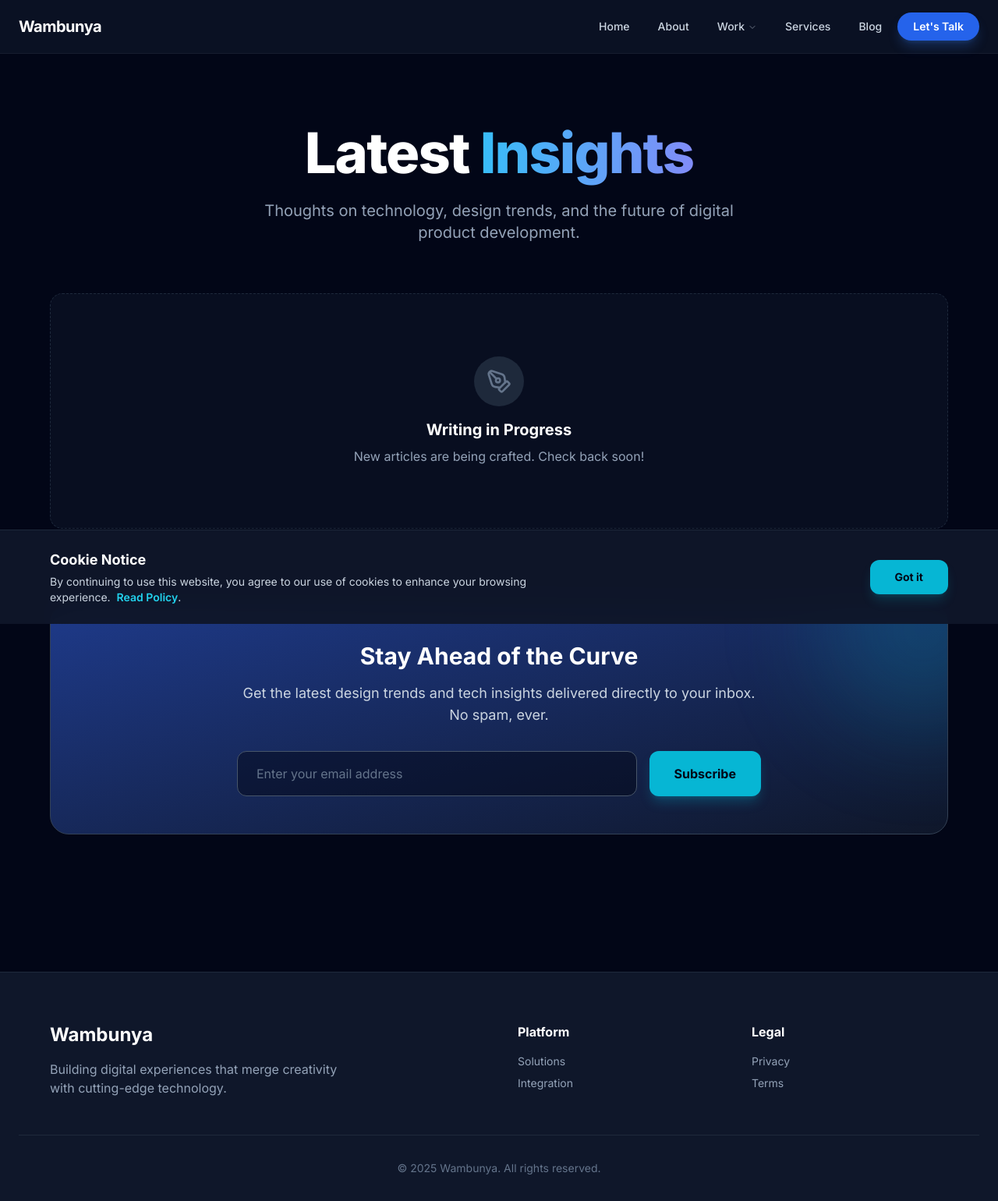
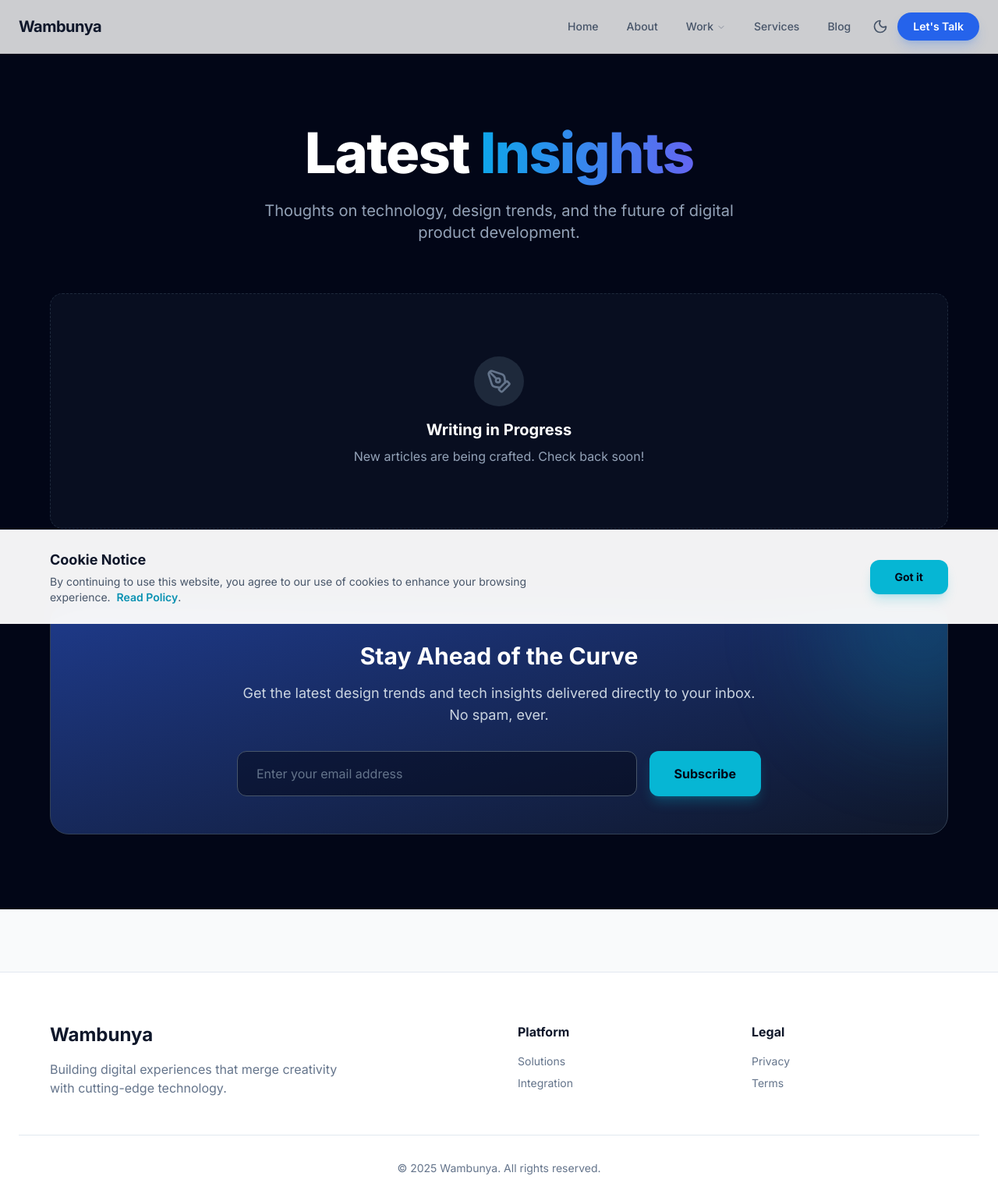
Before and after one commit to wambunya/hashold, a Django app: page /blog/ in a window 1280 px wide. Shown: the whole page at 78% size. Run offline with Django 5.2, Linux system fonts and the light colour scheme; data that the repository does not hold is empty; some libraries are stand-ins or nearby versions.

Commit message:
`Added dark mode toggle and updated CSS classes for dark mode`

```diff
--- a/portfolio/templates/portfolio/base.html
+++ b/portfolio/templates/portfolio/base.html
@@ -1,11 +1,23 @@
 <!DOCTYPE html>
-<html lang="en">
+<html lang="en" class="dark">
   <head>
     <meta charset="UTF-8" />
     <meta name="viewport" content="width=device-width, initial-scale=1.0" />
     <title>Wambunya | Digital Solutions</title>
 
     <script src="https://cdn.tailwindcss.com"></script>
+    <script>
+      tailwind.config = {
+        darkMode: "class", // Enable class-based dark mode
+        theme: {
+          extend: {
+            fontFamily: {
+              sans: ["Inter", "sans-serif"],
+            },
+          },
+        },
+      };
+    </script>
 
     <script src="https://unpkg.com/lucide@latest"></script>
 
@@ -18,20 +30,29 @@
       body {
         font-family: "Inter", sans-serif;
       }
+
+      /* Glass Nav - Light Mode Default */
       .glass-nav {
+        background: rgba(255, 255, 255, 0.8);
+        backdrop-filter: blur(12px);
+        border-bottom: 1px solid rgba(0, 0, 0, 0.05);
+      }
+
+      /* Glass Nav - Dark Mode Override */
+      .dark .glass-nav {
         background: rgba(15, 23, 42, 0.7);
-        backdrop-filter: blur(12px);
         border-bottom: 1px solid rgba(255, 255, 255, 0.05);
       }
+
       .text-gradient {
-        background: linear-gradient(to right, #38bdf8, #818cf8);
+        background: linear-gradient(to right, #0ea5e9, #6366f1);
         -webkit-background-clip: text;
         -webkit-text-fill-color: transparent;
       }
     </style>
   </head>
   <body
-    class="bg-slate-950 text-slate-300 selection:bg-cyan-500 selection:text-white"
+    class="bg-gray-50 text-slate-900 dark:bg-slate-950 dark:text-slate-300 selection:bg-cyan-500 selection:text-white transition-colors duration-300"
   >
     <nav
       id="navbar"
@@ -41,7 +62,7 @@
         <div class="flex justify-between items-center">
           <a href="{% url 'home' %}" class="flex items-center gap-2 group">
             <span
-              class="text-xl font-bold text-white tracking-tight hover:text-cyan-400 transition-colors"
+              class="text-xl font-bold text-slate-900 dark:text-white tracking-tight hover:text-cyan-500 transition-colors"
               >Wambunya</span
             >
           </a>
@@ -49,42 +70,41 @@
           <div class="hidden md:flex items-center space-x-1">
             <a
               href="{% url 'home' %}"
-              class="px-4 py-2 text-sm font-medium text-slate-300 hover:text-white hover:bg-white/5 rounded-full transition-all"
+              class="px-4 py-2 text-sm font-medium text-slate-600 dark:text-slate-300 hover:text-cyan-600 dark:hover:text-white hover:bg-slate-100 dark:hover:bg-white/5 rounded-full transition-all"
               >Home</a
             >
             <a
               href="{% url 'about' %}"
-              class="px-4 py-2 text-sm font-medium text-slate-300 hover:text-white hover:bg-white/5 rounded-full transition-all"
+              class="px-4 py-2 text-sm font-medium text-slate-600 dark:text-slate-300 hover:text-cyan-600 dark:hover:text-white hover:bg-slate-100 dark:hover:bg-white/5 rounded-full transition-all"
               >About</a
             >
 
             <div class="relative group">
-              <a
-                href="{% url 'work' %}"
-                class="px-4 py-2 text-sm font-medium text-slate-300 hover:text-white hover:bg-white/5 rounded-full transition-all flex items-center gap-1 cursor-pointer"
+              <button
+                class="px-4 py-2 text-sm font-medium text-slate-600 dark:text-slate-300 hover:text-cyan-600 dark:hover:text-white hover:bg-slate-100 dark:hover:bg-white/5 rounded-full transition-all flex items-center gap-1 cursor-pointer"
               >
                 Work
                 <i
                   data-lucide="chevron-down"
                   class="w-3 h-3 mt-0.5 opacity-50 group-hover:rotate-180 transition-transform"
                 ></i>
-              </a>
+              </button>
 
               <div
-                class="absolute top-full left-1/2 -translate-x-1/2 mt-2 w-48 bg-slate-900/95 backdrop-blur-xl border border-slate-800 rounded-xl shadow-2xl opacity-0 invisible group-hover:opacity-100 group-hover:visible transition-all duration-300 transform translate-y-2 group-hover:translate-y-0 p-2 z-50"
+                class="absolute top-full left-1/2 -translate-x-1/2 mt-2 w-48 bg-white dark:bg-slate-900/95 backdrop-blur-xl border border-slate-200 dark:border-slate-800 rounded-xl shadow-2xl opacity-0 invisible group-hover:opacity-100 group-hover:visible transition-all duration-300 transform translate-y-2 group-hover:translate-y-0 p-2 z-50"
               >
                 <a
                   href="{% url 'work' %}?type=web"
-                  class="flex items-center gap-2 px-4 py-3 text-sm text-slate-300 hover:text-white hover:bg-slate-800 rounded-lg transition-colors"
+                  class="flex items-center gap-2 px-4 py-3 text-sm text-slate-600 dark:text-slate-300 hover:text-cyan-600 dark:hover:text-white hover:bg-slate-100 dark:hover:bg-slate-800 rounded-lg transition-colors"
                 >
-                  <i data-lucide="globe" class="w-4 h-4 text-cyan-400"></i>
+                  <i data-lucide="globe" class="w-4 h-4 text-cyan-500"></i>
                   Web Development
                 </a>
                 <a
                   href="{% url 'work' %}?type=design"
-                  class="flex items-center gap-2 px-4 py-3 text-sm text-slate-300 hover:text-white hover:bg-slate-800 rounded-lg transition-colors"
+                  class="flex items-center gap-2 px-4 py-3 text-sm text-slate-600 dark:text-slate-300 hover:text-cyan-600 dark:hover:text-white hover:bg-slate-100 dark:hover:bg-slate-800 rounded-lg transition-colors"
                 >
-                  <i data-lucide="palette" class="w-4 h-4 text-purple-400"></i>
+                  <i data-lucide="palette" class="w-4 h-4 text-purple-500"></i>
                   Graphic Design
                 </a>
               </div>
@@ -92,14 +112,23 @@
 
             <a
               href="{% url 'services' %}"
-              class="px-4 py-2 text-sm font-medium text-slate-300 hover:text-white hover:bg-white/5 rounded-full transition-all"
+              class="px-4 py-2 text-sm font-medium text-slate-600 dark:text-slate-300 hover:text-cyan-600 dark:hover:text-white hover:bg-slate-100 dark:hover:bg-white/5 rounded-full transition-all"
               >Services</a
             >
             <a
               href="{% url 'blog' %}"
-              class="px-4 py-2 text-sm font-medium text-slate-300 hover:text-white hover:bg-white/5 rounded-full transition-all"
+              class="px-4 py-2 text-sm font-medium text-slate-600 dark:text-slate-300 hover:text-cyan-600 dark:hover:text-white hover:bg-slate-100 dark:hover:bg-white/5 rounded-full transition-all"
               >Blog</a
             >
+
+            <button
+              onclick="toggleTheme()"
+              class="ml-2 p-2 rounded-full text-slate-600 dark:text-slate-300 hover:bg-slate-100 dark:hover:bg-white/10 transition-all"
+              aria-label="Toggle Theme"
+            >
+              <i data-lucide="sun" class="w-5 h-5 hidden dark:block"></i>
+              <i data-lucide="moon" class="w-5 h-5 block dark:hidden"></i>
+            </button>
 
             <a
               href="{% url 'contact' %}"
@@ -110,7 +139,7 @@
           </div>
 
           <button
-            class="md:hidden text-slate-300 hover:text-white"
+            class="md:hidden text-slate-900 dark:text-slate-300"
             onclick="document.getElementById('mobile-menu').classList.toggle('hidden')"
           >
             <i data-lucide="menu" class="w-6 h-6"></i>
@@ -119,16 +148,16 @@
 
         <div
           id="mobile-menu"
-          class="hidden md:hidden mt-4 pt-4 border-t border-slate-800 space-y-2 bg-slate-950/95 backdrop-blur-xl p-4 rounded-b-2xl"
+          class="hidden md:hidden mt-4 pt-4 border-t border-slate-200 dark:border-slate-800 space-y-2 bg-white/95 dark:bg-slate-950/95 backdrop-blur-xl p-4 rounded-b-2xl shadow-xl"
         >
           <a
             href="{% url 'home' %}"
-            class="block px-4 py-2 text-slate-300 hover:bg-slate-800 rounded-lg"
+            class="block px-4 py-2 text-slate-700 dark:text-slate-300 hover:bg-slate-100 dark:hover:bg-slate-800 rounded-lg"
             >Home</a
           >
           <a
             href="{% url 'about' %}"
-            class="block px-4 py-2 text-slate-300 hover:bg-slate-800 rounded-lg"
+            class="block px-4 py-2 text-slate-700 dark:text-slate-300 hover:bg-slate-100 dark:hover:bg-slate-800 rounded-lg"
             >About</a
           >
 
@@ -139,28 +168,38 @@
           </div>
           <a
             href="{% url 'work' %}?type=web"
-            class="block px-4 py-2 text-slate-300 hover:bg-slate-800 rounded-lg pl-8 border-l border-slate-800 ml-4"
+            class="block px-4 py-2 text-slate-700 dark:text-slate-300 hover:bg-slate-100 dark:hover:bg-slate-800 rounded-lg pl-8 border-l border-slate-200 dark:border-slate-800 ml-4"
             >Web Development</a
           >
           <a
             href="{% url 'work' %}?type=design"
-            class="block px-4 py-2 text-slate-300 hover:bg-slate-800 rounded-lg pl-8 border-l border-slate-800 ml-4"
+            class="block px-4 py-2 text-slate-700 dark:text-slate-300 hover:bg-slate-100 dark:hover:bg-slate-800 rounded-lg pl-8 border-l border-slate-200 dark:border-slate-800 ml-4"
             >Graphic Design</a
           >
 
           <a
             href="{% url 'services' %}"
-            class="block px-4 py-2 text-slate-300 hover:bg-slate-800 rounded-lg mt-2"
+            class="block px-4 py-2 text-slate-700 dark:text-slate-300 hover:bg-slate-100 dark:hover:bg-slate-800 rounded-lg mt-2"
             >Services</a
           >
           <a
             href="{% url 'blog' %}"
-            class="block px-4 py-2 text-slate-300 hover:bg-slate-800 rounded-lg"
+            class="block px-4 py-2 text-slate-700 dark:text-slate-300 hover:bg-slate-100 dark:hover:bg-slate-800 rounded-lg"
             >Blog</a
           >
+
+          <button
+            onclick="toggleTheme()"
+            class="flex w-full items-center px-4 py-2 text-slate-700 dark:text-slate-300 hover:bg-slate-100 dark:hover:bg-slate-800 rounded-lg mt-2"
+          >
+            <span class="flex-1 text-left">Switch Theme</span>
+            <i data-lucide="sun" class="w-5 h-5 hidden dark:block"></i>
+            <i data-lucide="moon" class="w-5 h-5 block dark:hidden"></i>
+          </button>
+
           <a
             href="{% url 'contact' %}"
-            class="block px-4 py-2 text-cyan-400 font-bold mt-2 border-t border-slate-800 pt-4"
+            class="block px-4 py-2 text-cyan-600 dark:text-cyan-400 font-bold mt-2 border-t border-slate-200 dark:border-slate-800 pt-4"
             >Contact Us</a
           >
         </div>
@@ -170,49 +209,53 @@
     <main>{% block content %} {% endblock %}</main>
 
     <footer
-      class="bg-slate-900 border-t border-slate-800 pt-16 pb-8 px-6 mt-20"
+      class="bg-white dark:bg-slate-900 border-t border-slate-200 dark:border-slate-800 pt-16 pb-8 px-6 mt-20 transition-colors duration-300"
     >
       <div class="max-w-6xl mx-auto grid md:grid-cols-4 gap-12 mb-12">
         <div class="col-span-1 md:col-span-2">
-          <div class="text-2xl font-bold text-white mb-4">Wambunya</div>
-          <p class="text-slate-400 max-w-sm">
+          <div class="text-2xl font-bold text-slate-900 dark:text-white mb-4">
+            Wambunya
+          </div>
+          <p class="text-slate-500 dark:text-slate-400 max-w-sm">
             Building digital experiences that merge creativity with cutting-edge
             technology.
           </p>
         </div>
         <div>
-          <h4 class="text-white font-bold mb-4">Platform</h4>
-          <ul class="space-y-2 text-slate-400 text-sm">
+          <h4 class="text-slate-900 dark:text-white font-bold mb-4">
+            Platform
+          </h4>
+          <ul class="space-y-2 text-slate-500 dark:text-slate-400 text-sm">
             <li>
               <a
                 href="{% url 'solutions' %}"
-                class="hover:text-cyan-400 transition-colors"
+                class="hover:text-cyan-600 dark:hover:text-cyan-400 transition-colors"
                 >Solutions</a
               >
             </li>
             <li>
               <a
                 href="{% url 'integration' %}"
-                class="hover:text-cyan-400 transition-colors"
+                class="hover:text-cyan-600 dark:hover:text-cyan-400 transition-colors"
                 >Integration</a
               >
             </li>
           </ul>
         </div>
         <div>
-          <h4 class="text-white font-bold mb-4">Legal</h4>
-          <ul class="space-y-2 text-slate-400 text-sm">
+          <h4 class="text-slate-900 dark:text-white font-bold mb-4">Legal</h4>
+          <ul class="space-y-2 text-slate-500 dark:text-slate-400 text-sm">
             <li>
               <a
                 href="{% url 'privacy' %}"
-                class="hover:text-cyan-400 transition-colors"
+                class="hover:text-cyan-600 dark:hover:text-cyan-400 transition-colors"
                 >Privacy</a
               >
             </li>
             <li>
               <a
                 href="{% url 'terms' %}"
-                class="hover:text-cyan-400 transition-colors"
+                class="hover:text-cyan-600 dark:hover:text-cyan-400 transition-colors"
                 >Terms</a
               >
             </li>
@@ -220,7 +263,7 @@
         </div>
       </div>
       <div
-        class="text-center text-slate-500 text-sm pt-8 border-t border-slate-800"
+        class="text-center text-slate-500 text-sm pt-8 border-t border-slate-200 dark:border-slate-800"
       >
         &copy; 2025 Wambunya. All rights reserved.
       </div>
@@ -228,13 +271,14 @@
 
     <div
       id="cookie-banner"
-      class="fixed bottom-0 w-full z-[60] bg-slate-900/95 backdrop-blur-xl border-t border-slate-800 p-6 hidden transition-all duration-500 transform translate-y-full"
+      class="fixed bottom-0 w-full z-[60] bg-white/95 dark:bg-slate-900/95 backdrop-blur-xl border-t border-slate-200 dark:border-slate-800 p-6 hidden transition-all duration-500 transform translate-y-full"
     >
       <div
         class="max-w-6xl mx-auto flex flex-col md:flex-row items-center justify-between gap-6"
       >
-        <div class="text-slate-300 text-sm">
-          <span class="text-white font-bold block mb-1 text-lg"
+        <div class="text-slate-600 dark:text-slate-300 text-sm">
+          <span
+            class="text-slate-900 dark:text-white font-bold block mb-1 text-lg"
             >Cookie Notice</span
           >
           <p class="max-w-2xl">
@@ -242,7 +286,7 @@
             to enhance your browsing experience.
             <a
               href="{% url 'privacy' %}"
-              class="text-cyan-400 hover:underline font-semibold ml-1"
+              class="text-cyan-600 dark:text-cyan-400 hover:underline font-semibold ml-1"
               >Read Policy</a
             >.
           </p>
@@ -272,11 +316,31 @@
         }
       });
 
-      // 3. Cookie Notice Logic
+      // 3. Theme Toggle Logic
+      // Check local storage or system preference on load
+      if (
+        localStorage.theme === "dark" ||
+        (!("theme" in localStorage) &&
+          window.matchMedia("(prefers-color-scheme: dark)").matches)
+      ) {
+        document.documentElement.classList.add("dark");
+      } else {
+        document.documentElement.classList.remove("dark");
+      }
+
+      function toggleTheme() {
+        if (document.documentElement.classList.contains("dark")) {
+          document.documentElement.classList.remove("dark");
+          localStorage.theme = "light";
+        } else {
+          document.documentElement.classList.add("dark");
+          localStorage.theme = "dark";
+        }
+      }
+
+      // 4. Cookie Notice Logic
       document.addEventListener("DOMContentLoaded", () => {
         const banner = document.getElementById("cookie-banner");
-
-        // Check if user has already acknowledged
         if (!localStorage.getItem("cookieConsent")) {
           banner.classList.remove("hidden");
           setTimeout(() => {
@@ -286,9 +350,7 @@
       });
 
       function acceptCookies() {
-        // Save that the user has seen and accepted the notice
         localStorage.setItem("cookieConsent", "accepted");
-
         const banner = document.getElementById("cookie-banner");
         banner.classList.add("translate-y-full");
         setTimeout(() => {
```
